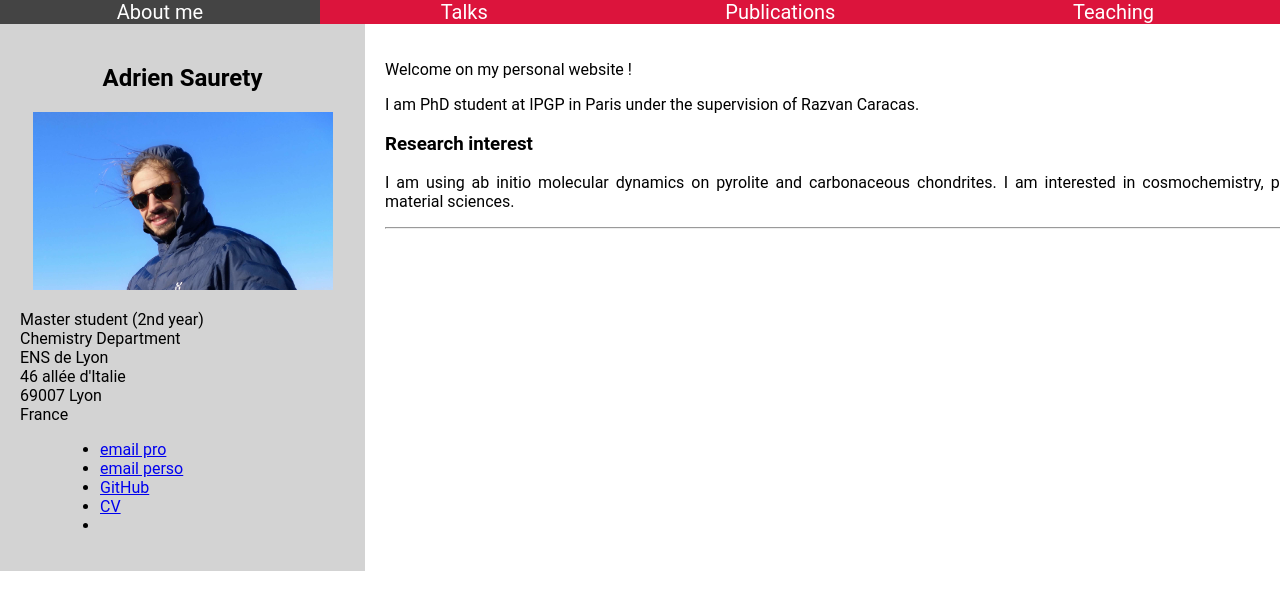
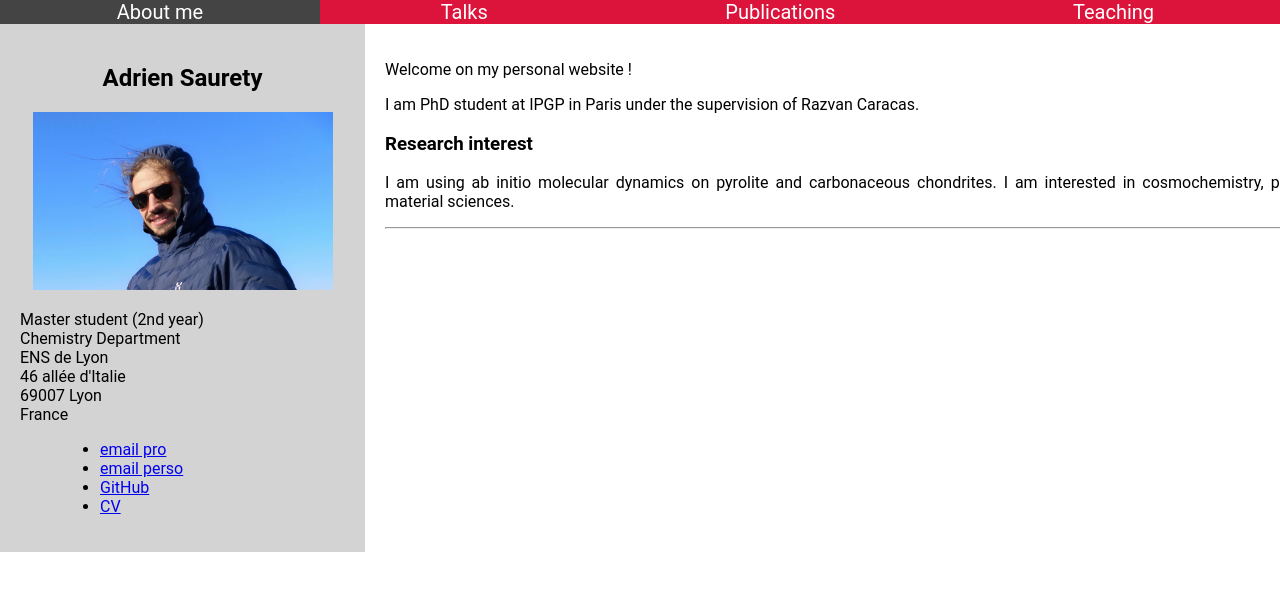
Before and after one commit to adriensaurety/adriensaurety.github.io, a Jekyll site: the page built from index.html, in a window 1280 px wide. Shown: the top 610 px of the page. Built offline with Jekyll 4.4.1, drawn with Linux system fonts in a browser that asks for light colours.

```diff
--- a/index.html
+++ b/index.html
@@ -24,7 +24,7 @@ title: Adrien Saurety
 			<li><a href="mailto:adrien.saurety@ens-lyon.fr">email pro</a></li>
 			<li><a href="mailto:asaurety@gmail.com">email perso</a></li>
 			<li><a href="https://github.com/adriensaurety">GitHub</a></li>
-			<li><a href="ME-UFR-CV-SAURETY-Adrien.pdf" target="_blank">CV</a><li>
+			<li><a href="ME-UFR-CV-SAURETY-Adrien.pdf" target="_blank">CV</a></li>
 		</ul>
 		</dd>
 		<dd>
```
